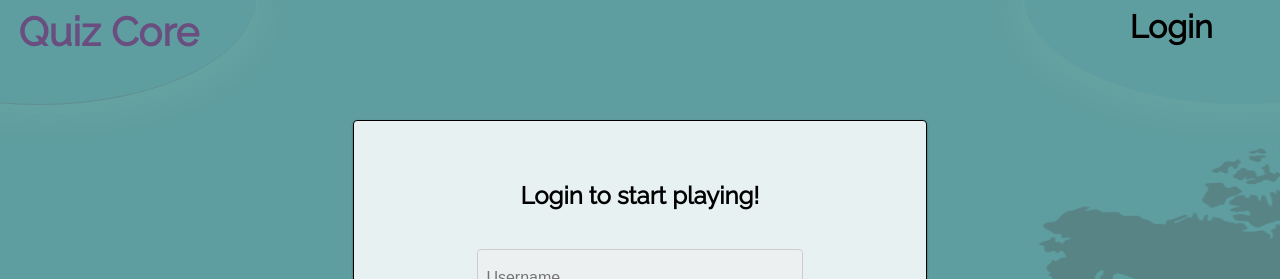
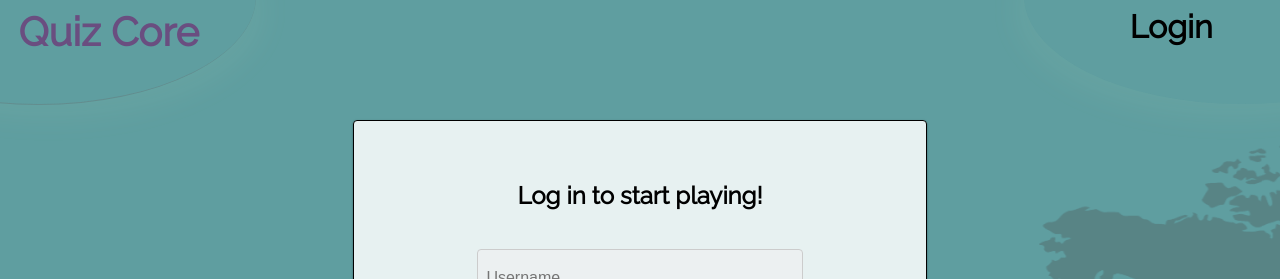
Before and after one commit to william-newman/quiz-core, an Angular app in the folder fe-trivia-ng/: page /login in a window 1280 px wide. Shown: the top 279 px of the page. Built offline with nearby package versions, Linux system fonts and the light colour scheme.

Commit message:
Minor fixes

```diff
--- a/fe-trivia-ng/src/app/app.component.css
+++ b/fe-trivia-ng/src/app/app.component.css
@@ -5,12 +5,11 @@
   top: 0;
   text-align: center;
   height: 10vh;
-  /* border-bottom: dashed 1px rgb(41, 39, 39); */
   font-weight: 600;
   padding-top: 2vh;
   position: sticky;
-  /* background: linear-gradient(0.25turn, #3f87a6, #ebf8e1, #3cd3ba); */
 }
+
 /* Are ya yellow?!: #feda6a cadet instead
 
 Silver Fox: #d4d4dc
--- a/fe-trivia-ng/src/app/main/auth/login/login.component.html
+++ b/fe-trivia-ng/src/app/main/auth/login/login.component.html
@@ -1,6 +1,6 @@
 <div class="container">
   <div class="login-card">
-    <h2 class="heading">Login to start playing!</h2>
+    <h2 class="heading">Log in to start playing!</h2>
     <form #loginForm="ngForm" class="login-form">
       <!-- use the keyup.enter instead of keydown -->
       <input [(ngModel)]="username" type="username" placeholder="Username" name="username" class="form-input"
--- a/fe-trivia-ng/src/app/main/quizzes/breakout/breakout.component.html
+++ b/fe-trivia-ng/src/app/main/quizzes/breakout/breakout.component.html
@@ -9,7 +9,7 @@
 <div *ngIf="gameOver" class="modal control-panel">
     <div class="message">{{ gameMessage }}</div>
     <br />
-    <div>Number of bricks ABSOLUTELY DEMOLISHED: {{ score }}</div>
+    <div>Number of bricks ABSOLUTELY DEMOLISHED: {{ score }}!</div>
     <br />
     Play Again?
     <button class="btn" (click)="begin('easy')">Easy</button>
```
